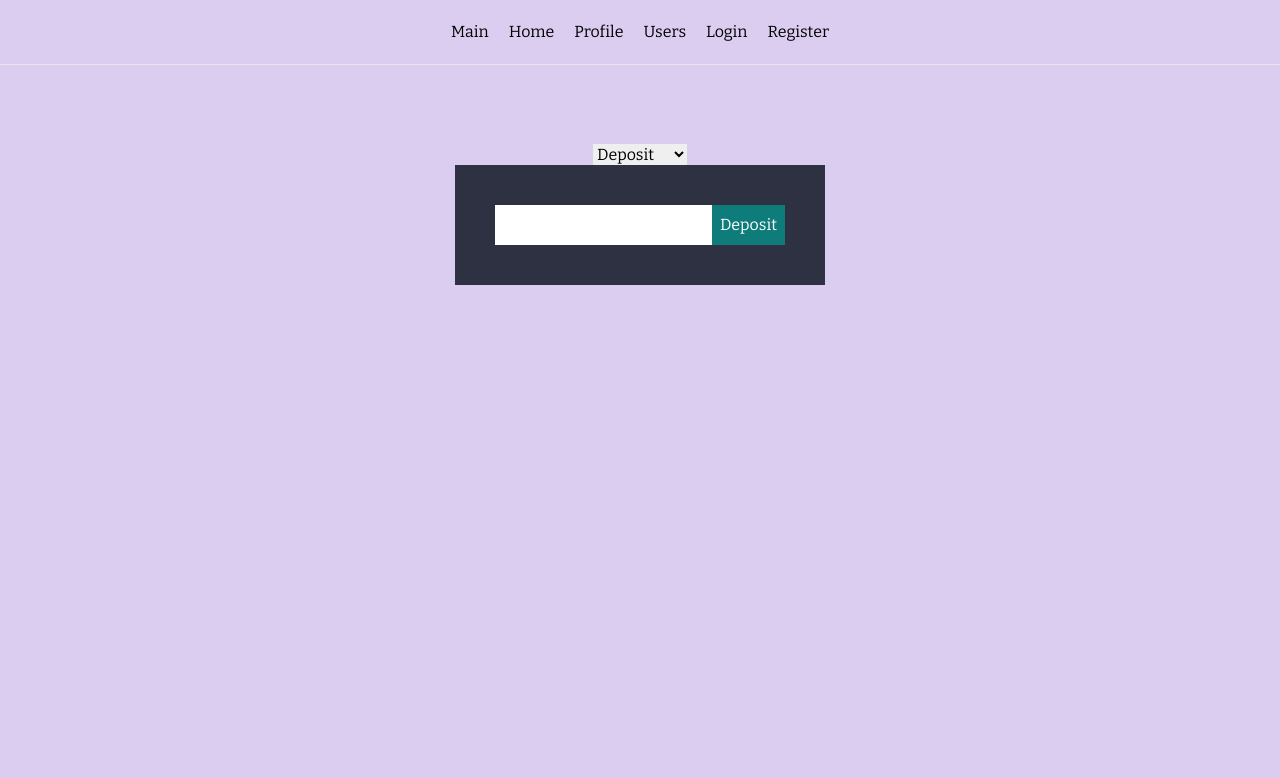
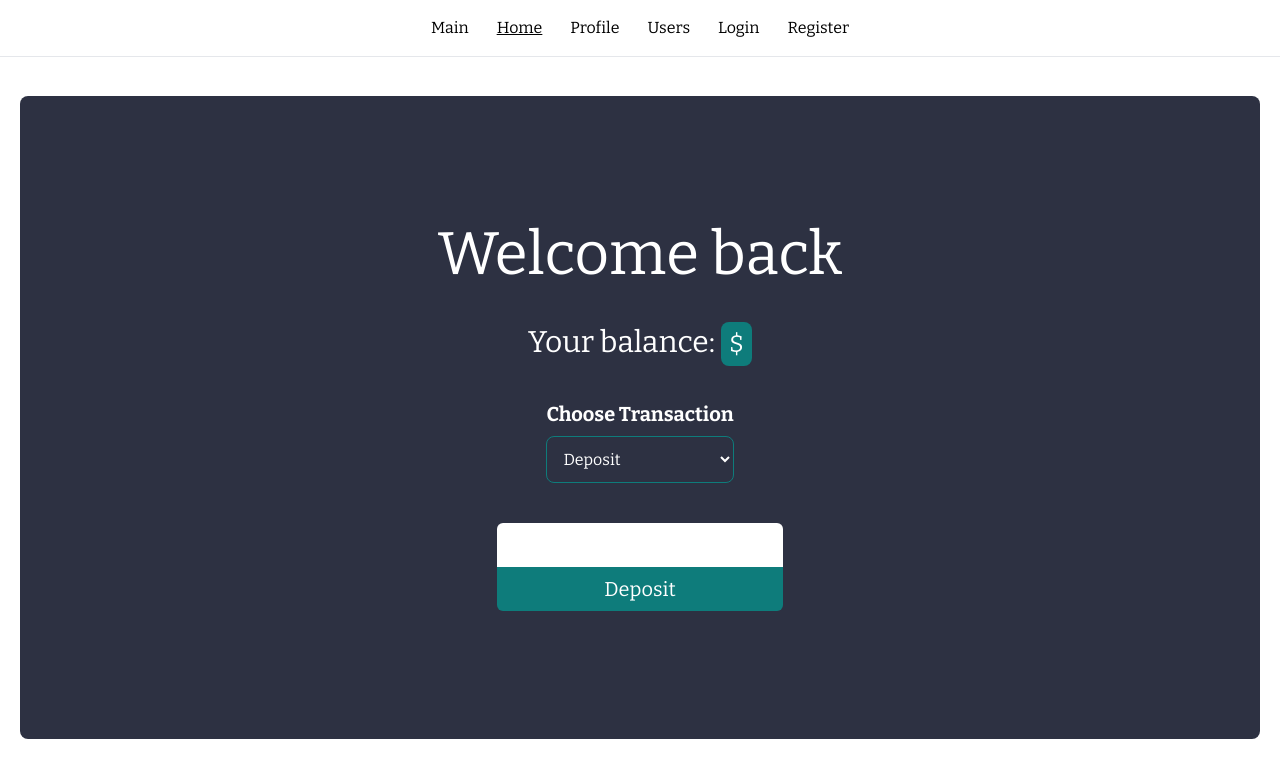
Before and after one commit to D-Yusuf/Bank-Project_H-Y, a React (Create React App) app: page /home in a window 1280 px wide. Shown: the top 778 px of the page. Built offline with nearby package versions, Linux system fonts and the light colour scheme; no server answers.

Commit message:
done I think maybe will do small ui changes

```diff
--- a/public/index.html
+++ b/public/index.html
@@ -2,7 +2,7 @@
 <html lang="en">
   <head>
     <meta charset="utf-8" />
-    <link rel="icon" href="%PUBLIC_URL%/favicon.ico" />
+    <link rel="icon" href="https://cdn-icons-png.freepik.com/256/66/66013.png" />
     <meta name="viewport" content="width=device-width, initial-scale=1" />
     <meta name="theme-color" content="#000000" />
     <!-- <script src="https://kit.fontawesome.com/206351b6e9.js" crossorigin="anonymous"></script> -->
--- a/src/App.jsx
+++ b/src/App.jsx
@@ -12,9 +12,9 @@ function App() {
   }, []);
   return (
     <UserContext.Provider value={[user, setUser]}>
-      <div className=" bg-main min-h-screen">
+      <div className=" min-h-screen">
         <Navbar />
-        <div className="pt-36 px-5">
+        <div className="pt-24 px-5">
           <Outlet />
         </div>
       </div>
--- a/src/components/Navbar.jsx
+++ b/src/components/Navbar.jsx
@@ -18,21 +18,21 @@ const Navbar = () => {
   const [user, setUser] = useContext(UserContext);
 
   return (
-    <div className="flex p-5 gap-5 justify-center absolute w-screen border-b">
-      <NavLink to="/">Main</NavLink>
-      <NavLink to="/home">Home</NavLink>
+    <div className="flex p-3 gap-5 justify-center absolute w-screen border-b">
+      <NavLink className="hover:bg-secondary hover:text-white p-1 h-full rounded-md" style={({isActive})=>{return{textDecoration: isActive ? "underline" : "none"}}} to="/">Main</NavLink>
+      <NavLink className="hover:bg-secondary hover:text-white p-1 h-full rounded-md" style={({isActive})=>{return{textDecoration: isActive ? "underline" : "none"}}} to="/home">Home</NavLink>
       {/* <NavLink to="/me/transactions">Transactions</NavLink> */}
-      <NavLink to="/me">Profile</NavLink>
-      <NavLink to="/users">Users</NavLink>
+      <NavLink className="hover:bg-secondary hover:text-white p-1 h-full rounded-md" style={({isActive})=>{return{textDecoration: isActive ? "underline" : "none"}}} to="/me">Profile</NavLink>
+      <NavLink className="hover:bg-secondary hover:text-white p-1 h-full rounded-md" style={({isActive})=>{return{textDecoration: isActive ? "underline" : "none"}}} to="/users">Users</NavLink>
       {user ? (
-        <NavLink to="/" onClick={mutate}>
+        <NavLink className="hover:bg-red-700 hover:text-white p-1 h-full rounded-md" to="/" onClick={mutate}>
           Logout
         </NavLink>
       ) : (
         <>
-          <NavLink to="/login">Login</NavLink>
+          <NavLink className="hover:bg-secondary hover:text-white p-1 h-full rounded-md" style={({isActive})=>{return{textDecoration: isActive ? "underline" : "none"}}} to="/login">Login</NavLink>
 
-          <NavLink to="/register">Register</NavLink>
+          <NavLink className="hover:bg-secondary hover:text-white p-1 h-full rounded-md" style={({isActive})=>{return{textDecoration: isActive ? "underline" : "none"}}} to="/register">Register</NavLink>
         </>
       )}
     </div>
--- a/src/components/User.jsx
+++ b/src/components/User.jsx
@@ -39,7 +39,7 @@ const User = ({ userInfo, refetchUsers }) => {
       />
       {/* <h1>{_id}</h1> *same as userinfo.id */}
       <h1>{username}</h1>
-      <h1>{balance}</h1>
+      <h1>${balance}</h1>
       <div
         className="flex flex-col items-center gap-4 text-black"
 
--- a/src/index.css
+++ b/src/index.css
@@ -21,6 +21,17 @@
   right: 0;
 }
 
+input[type='number']::-webkit-outer-spin-button,
+input[type='number']::-webkit-inner-spin-button {
+  -webkit-appearance: none;
+  margin: 0;
+}
+
+/* Hide arrows in input number for Firefox */
+input[type='number'] {
+  -moz-appearance: textfield;
+}
+
 /* add to the split screen if want to center items in each screen */
 /* .centered {
     position: absolute;
--- a/src/pages/Home.jsx
+++ b/src/pages/Home.jsx
@@ -1,14 +1,21 @@
 import React, { useState } from "react";
-import SplitScreen from "../components/SplitScreen/SplitScreen";
-import { deposit, withdraw } from "../api/auth";
-import { useMutation } from "@tanstack/react-query";
+import { deposit, getMyInfo, withdraw } from "../api/auth";
+import { useMutation, useQuery, useQueryClient } from "@tanstack/react-query";
+
 const Home = () => {
   const [depositAmount, setDepositAmount] = useState(0);
-  const [withdrawAmount, setWithdrawAmount] = useState(0); //i want to make it useState(the current balance) so i can withdraw from it
-
+  const [withdrawAmount, setWithdrawAmount] = useState(0);
+  const { data, isPending } = useQuery({
+    queryKey: ["getInfo"],
+    queryFn: getMyInfo,
+  });
+  const queryClient = useQueryClient();
   const { mutate } = useMutation({
     mutationKey: ["deposit"],
     mutationFn: () => deposit(depositAmount),
+    onSuccess: () => {
+      queryClient.invalidateQueries({ queryKey: ["getInfo"] });
+    },
   });
   function handleDeposit(e) {
     e.preventDefault();
@@ -17,59 +24,83 @@ const Home = () => {
   const { mutate: withdrawFunds } = useMutation({
     mutationKey: ["withdraw"],
     mutationFn: () => withdraw(withdrawAmount),
+    onSuccess: () => {
+      queryClient.invalidateQueries({ queryKey: ["getInfo"] });
+    },
   });
   function handleWithdraw(e) {
     e.preventDefault();
-    console.log(withdrawAmount);
     withdrawFunds();
   }
-  function chooseTransaction(){
+
+  function chooseTransaction() {
     const selectBox = document.getElementById("selectBox");
     const chosenTransaction = selectBox.options[selectBox.selectedIndex].value;
-    document.getElementById(chosenTransaction).classList.remove("hidden")
-    const unchosenTransactions = [...selectBox.options].filter(option=> option.value !== selectBox.options[selectBox.selectedIndex].value)
-    unchosenTransactions.forEach(option=> document.getElementById(option.value).classList.add("hidden"))
-    console.log(unchosenTransactions)
+    document.getElementById(chosenTransaction).classList.remove("hidden");
+    const unchosenTransactions = [...selectBox.options].filter(
+      (option) =>
+        option.value !== selectBox.options[selectBox.selectedIndex].value
+    );
+    unchosenTransactions.forEach((option) =>
+      document.getElementById(option.value).classList.add("hidden")
+    );
   }
+
   return (
-    <div className="flex flex-col items-center">
-
-      <select id="selectBox" name="transaction" onChange={chooseTransaction}>
+    <div className="flex flex-col gap-10 items-center text-center bg-secondary text-white p-6 sm:p-12 md:p-24 lg:p-32 rounded-lg ">
+    <div className="flex flex-col gap-6 sm:gap-8 md:gap-10 md:h-auto h-full   items-center justify-center">
+      <h1 className="text-3xl sm:text-4xl md:text-5xl lg:text-6xl">
+        Welcome back{" "}
+        <span className="text-accent font-bold">{data?.username}</span>
+      </h1>
+      <p className="text-xl sm:text-2xl md:text-3xl">
+        Your balance:{" "}
+        <span className="bg-accent p-2 rounded-lg text-lg sm:text-xl md:text-2xl">
+          ${data?.balance}
+        </span>
+      </p>
+    </div>
+    <div className="flex flex-col">
+      <label htmlFor="selectBox" className="text-lg sm:text-xl font-bold mb-2">
+        Choose Transaction
+      </label>
+      <select
+        id="selectBox"
+        name="transaction"
+        className="bg-secondary text-white p-2 sm:p-3 rounded-lg border border-accent focus:outline-none focus:ring-2 focus:ring-accent focus:border-transparent hover:bg-opacity-90 transition duration-300"
+        onChange={chooseTransaction}
+      >
         <option value="deposit">Deposit</option>
         <option value="withdraw">Withdraw</option>
-        <option value="transfer">Transfer</option>
       </select>
-      <form id="deposit" onSubmit={handleDeposit} className="bg-secondary text-white p-10 ">
+    </div>
+
+    <form id="deposit" onSubmit={handleDeposit} className="flex flex-col">
       <input
-          className="p-2 text-black"
+        className="px-4 py-2 text-black rounded-t-md text-lg sm:text-xl"
         type="number"
         onChange={(e) => setDepositAmount(e.target.value)}
       />
-        <button className="bg-accent p-2 " type="submit">
+      <button className="bg-accent p-2 rounded-b-md text-lg sm:text-xl" type="submit">
         Deposit
       </button>
     </form>
-      <form id="withdraw" onSubmit={handleWithdraw} className="bg-secondary text-white p-10 hidden">
+    <form
+      id="withdraw"
+      onSubmit={handleWithdraw}
+      className="flex flex-col hidden"
+    >
       <input
-          className="p-2 text-black"
+        className="px-4 py-2 text-black rounded-t-md text-lg sm:text-xl"
         type="number"
         onChange={(e) => setWithdrawAmount(e.target.value)}
       />
-        <button className="bg-accent p-2 " type="submit">
+      <button className="bg-accent p-2 rounded-b-md text-lg sm:text-xl" type="submit">
         Withdraw
       </button>
     </form>
-      <form id="transfer" onSubmit={handleWithdraw} className="bg-secondary text-white p-10 hidden">
-        <input
-          className="p-2 text-black"
-          type="number"
-          onChange={(e) => setWithdrawAmount(e.target.value)}
-        />
-        <button className="bg-accent p-2 " type="submit">
-          Transfer
-        </button>
-      </form>
   </div>
+
   );
 };
 
--- a/src/pages/Profile/Profile.jsx
+++ b/src/pages/Profile/Profile.jsx
@@ -24,7 +24,7 @@ const Profile = () => {
     <div className="mt-32">
       {/* <SplitScreen secondScreenContent={<DashBoardScreen />} secondScreenClassName={"w-[70%] pt-0"}> */}
       <SplitScreen>
-        <Screen direction="left" className="h-full w-[5%] border-gray-300 border-r-2">
+        <Screen direction="left" className="h-full bg-white w-[5%] border-gray-300 border-r-2">
 
           <ProfileNav />
         </Screen>
--- a/src/pages/Profile/ProfileNav.jsx
+++ b/src/pages/Profile/ProfileNav.jsx
@@ -1,16 +1,27 @@
 import React, { useContext, useEffect, useState } from 'react'
 import { NavLink } from 'react-router-dom'
 import { FontAwesomeIcon } from '@fortawesome/react-fontawesome'
+import UserContext from '../../Context/UserContext'
 import userIcon from "../../images/user-solid.svg"
 import usersIcon from "../../images/users-solid.svg"
 import moneyIcon from "../../images/money-bill-transfer-solid.svg"
 import homeIcon from "../../images/house-solid.svg"
 import backIcon from "../../images/arrow-left-solid.svg"
 import logoutIcon from "../../images/right-from-bracket-solid.svg"
+import { useMutation } from "@tanstack/react-query";
+import { deleteToken } from '../../api/storage'
 // import { faMoney } from '@awesome.me/kit-206351b6e9/icons/classic/solid'
 const ProfileNav = () => {
+  const [user, setUser] = useContext(UserContext)
+  const { mutate: logout } = useMutation({
+    mutationKey: ["logout"],
+    mutationFn: () => deleteToken(),
+    onSuccess: () => {
+      setUser(false);
+    },
+  });
   return (
-    <div className="bg-secondary rounded-sm flex flex-col h-full items-center">
+    <div className=" rounded-sm flex flex-col h-full items-center">
       <div className='flex flex-col w-full gap-5 mb-auto'>
 
       <NavLink className="w-full flex justify-center bg-accent p-3 text-white rounded-sm" to="." end>
@@ -35,7 +46,7 @@ const ProfileNav = () => {
       </NavLink>
       </div>
 
-      <NavLink to={"logout"}  className="w-full flex justify-center bg-red-600 p-3 text-white rounded-sm" style={({isActive})=>{return {textDecoration: isActive? "underline" : "none"}}}  >
+      <NavLink onClick={logout} to={"/login"}  className="w-full flex justify-center bg-red-600 p-3 text-white rounded-sm" style={({isActive})=>{return {textDecoration: isActive? "underline" : "none"}}}  >
         <img width={25} height={25} className='rotate-180' src={logoutIcon} alt="user" />
 
         </NavLink>
--- a/src/pages/Register.jsx
+++ b/src/pages/Register.jsx
@@ -37,7 +37,7 @@ const Register = () => {
 
   return (
     <SplitScreen>
-      <Screen className="w-1/2 h-full bg-main" direction="left">
+      <Screen className="w-1/2 h-full bg-white" direction="left">
       <form
         onSubmit={handleSubmit}
         className="flex flex-col lg:gap-10 gap-4 p-6 "
```
Also changed, not shown: src/pages/Landing.jsx (+41 -9 lines), src/pages/Login.jsx (+11 -4 lines), tailwind.config.js (+24 -1 lines). Lines whose indentation alone changed are shown as unchanged.
